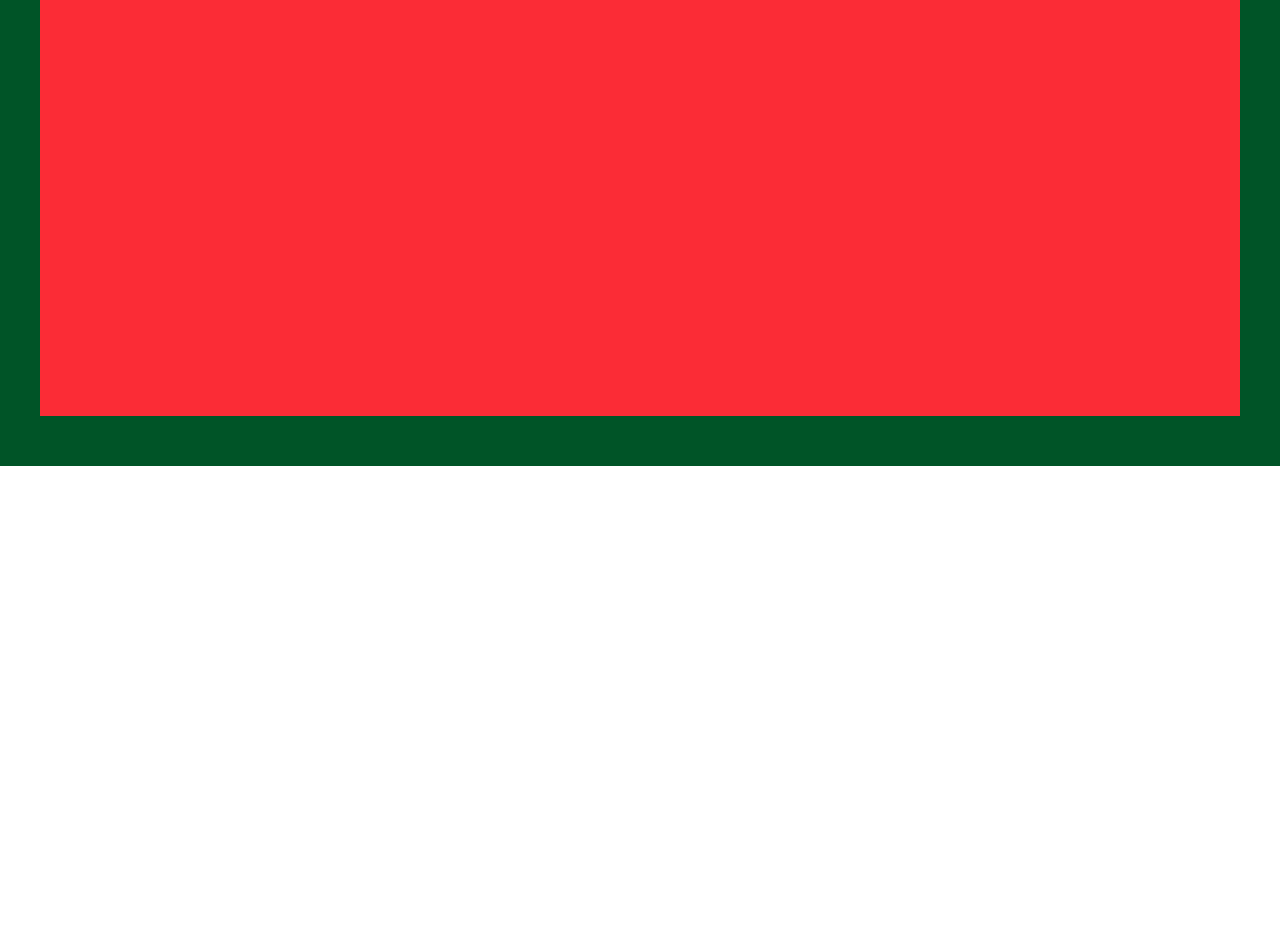
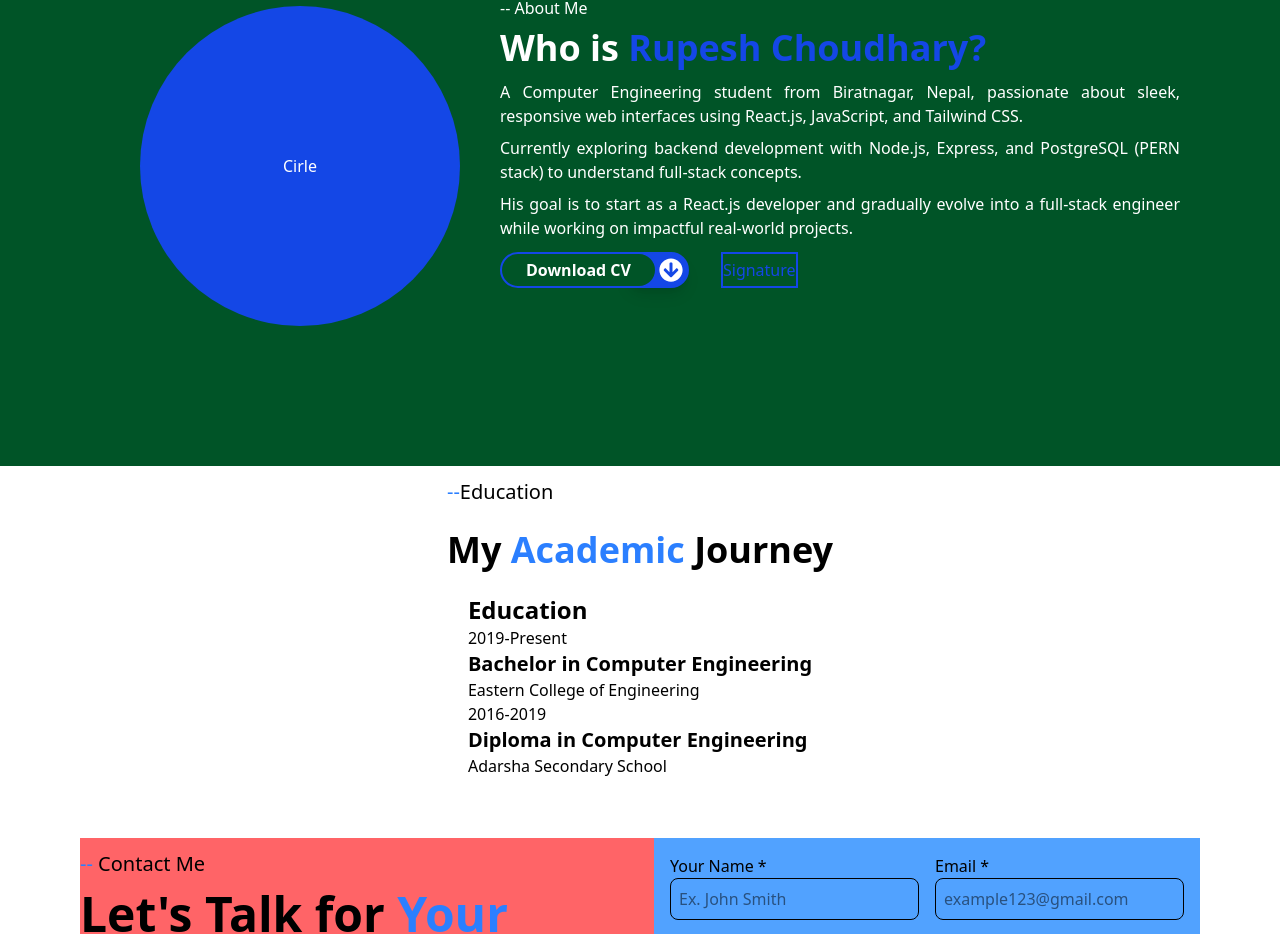
Before and after one commit to rupeshchy10/portfolio_using_react_and_tailwind, a React (Vite) app: page / in a window 1280 px wide. Shown: the part 1284-2218 px from the top of the page. Before the commit the page ends 1750 px from the top, so only its background shows below. Built offline with nearby package versions, Linux system fonts and the light colour scheme.

Commit message:
adding pages as a components

```diff
--- a/src/App.jsx
+++ b/src/App.jsx
@@ -1,19 +1,11 @@
 import './App.css'
-
-import React from 'react'
-import NavBar from "./component/NavBar"
-import HomePage from "./pages/HomePage"
-import Services from "./pages/Services"
-import About from "./pages/About"
+import MainPage from "./pages/MainPage"
 
 const App = () => {
   return (
     <>
     <div className="">
-      <NavBar/>
-      <HomePage/>
-      <Services/>
-      <About/>
+     <MainPage/>
     </div>
     </>
   )
--- /dev/null
+++ b/src/component/About.jsx
@@ -0,0 +1,58 @@
+import React from "react";
+import { FaArrowCircleDown } from "react-icons/fa";
+
+const About = () => {
+	return (
+		<>
+			<div className="h-[600px] bg-[#005427] flex items-center justify-center text-white">
+				<div className="bg-500 h-[500px] w-[1200px] flex items-center justify-between mx-50">
+					<div className="bg-blue-700 w-80 h-80 rounded-full flex items-center justify-center mx-10">
+						Cirle
+					</div>
+					<div className="bg-500 w-170 h-85">
+						<div>
+							<span>--</span> About Me
+						</div>
+						<div className="text-4xl font-bold mt-2">
+							Who is{" "}
+							<span className="text-blue-700">Rupesh Choudhary?</span>
+						</div>
+						<div className="my-3 space-y-2 text-justify">
+							<p>
+								A Computer Engineering student from Biratnagar, Nepal,
+								passionate about sleek, responsive web interfaces using
+								React.js, JavaScript, and Tailwind CSS.
+							</p>
+							<p>
+								Currently exploring backend development with Node.js,
+								Express, and PostgreSQL (PERN stack) to understand
+								full-stack concepts.
+							</p>
+							<p>
+								His goal is to start as a React.js developer and
+								gradually evolve into a full-stack engineer while
+								working on impactful real-world projects.
+							</p>
+						</div>
+						<div className="flex">
+							<div className="flex items-center">
+								<div className="flex border-blue-700 border-2 rounded-4xl px-6 py-1 bg-[#005427] text-white font-semibold cursor-pointer z-10">
+									Download CV
+								</div>
+
+								<button className="flex items-center justify-end bg-blue-700 rounded-full py-1 px-1 -ml-8 cursor-pointer z-0 shadow-lg w-16 border-blue-700 border-2">
+									<FaArrowCircleDown className="text-white text-2xl" />
+								</button>
+							</div>
+							<div className="flex items-center border-2 mx-8 text-blue-700">
+								Signature
+							</div>
+						</div>
+					</div>
+				</div>
+			</div>
+		</>
+	);
+};
+
+export default About;
--- /dev/null
+++ b/src/component/Contact.jsx
@@ -0,0 +1,106 @@
+import { FaLinkedinIn, FaPhoneAlt } from "react-icons/fa";
+import { FaLocationDot } from "react-icons/fa6";
+import { MdEmail } from "react-icons/md";
+
+const Contact = () => {
+	return (
+		<>
+			<div className="flex justify-between my-15 mx-20">
+				<div className="bg-red-400">
+					<h3 className="my-3 text-xl">
+						<span className="text-blue-500">--</span> Contact Me
+					</h3>
+					<h1 className="text-5xl font-semibold w-120">
+						Let's Talk for{" "}
+						<span className="text-blue-500">Your Next Projects</span>
+					</h1>
+					<h3 className="my-7 text-xl">
+						I'm open to internships, collaborations, or freelance
+						opportunities
+					</h3>
+					<ul className="text-xl">
+						<li className="flex my-3 gap-2">
+							<FaPhoneAlt className="rounded-full w-8 h-8 p-1 bg-blue-500" />
+							+977-9862885899
+						</li>
+						<li className="flex my-3 gap-2">
+							<MdEmail className="rounded-full w-8 h-8 p-1 bg-blue-500" />
+							rupevilary1010@gmail.com
+						</li>
+						<li className="flex my-3 gap-2">
+							<FaLinkedinIn className="rounded-full w-8 h-8 p-1 bg-blue-500" />
+							LinkedIn
+						</li>
+						<li className="flex my-3 gap-2">
+							<FaLocationDot className="rounded-full w-8 h-8 p-1 bg-blue-500" />
+							Katahari-4, Morang, Nepal
+						</li>
+					</ul>
+				</div>
+				<div className="bg-blue-400">
+					<div>
+						<div className="flex m-4 gap-4">
+							<div className="flex flex-col">
+								<label>Your Name *</label>
+								<input
+									type="text"
+									placeholder="Ex. John Smith"
+									className="border rounded-lg p-2"
+								/>
+							</div>
+							<div className="flex flex-col">
+								<label>Email *</label>
+								<input
+									type="email"
+									placeholder="example123@gmail.com"
+									className="border rounded-lg p-2"
+								/>
+							</div>
+						</div>
+						<div className="flex m-4 gap-4">
+							<div className="flex flex-col">
+								<label>Your Name *</label>
+								<input
+									type="text"
+									placeholder="Ex. John Smith"
+									className="border rounded-lg p-2"
+								/>
+							</div>
+							<div className="flex flex-col">
+								<label>Email *</label>
+								<input
+									type="email"
+									placeholder="example123@gmail.com"
+									className="border rounded-lg p-2"
+								/>
+							</div>
+						</div>
+						<div className="flex m-4 gap-4">
+							<div className="flex flex-col">
+								<label>Your Name *</label>
+								<input
+									type="text"
+									placeholder="Ex. John Smith"
+									className="border rounded-lg p-2"
+								/>
+							</div>
+							<div className="flex flex-col">
+								<label>Email *</label>
+								<input
+									type="email"
+									placeholder="example123@gmail.com"
+									className="border rounded-lg p-2"
+								/>
+							</div>
+						</div>
+						<div className="m-4 gap-4">
+							<label>Your Message *</label>
+							<input className="border rounded-lg w-full h-40" placeholder="Enter here..."/>
+						</div>
+					</div>
+				</div>
+			</div>
+		</>
+	);
+};
+export default Contact;
--- /dev/null
+++ b/src/component/Education.jsx
@@ -0,0 +1,35 @@
+import React from "react";
+
+const Education = () => {
+	return (
+		<>
+			<div className="flex flex-col items-center">
+				<div>
+					<h3 className="my-3 text-xl">
+						<span className="text-blue-500">--</span>Education
+					</h3>
+					<h1 className="text-4xl font-bold my-6">My <span className="text-blue-500">Academic</span> Journey</h1>
+				</div>
+				<div>
+					<h1 className="text-2xl font-bold">Education</h1>
+					<div>
+						<h3>2019-Present</h3>
+						<h1 className="text-xl font-bold">
+							Bachelor in Computer Engineering
+						</h1>
+						<h3 className="">Eastern College of Engineering</h3>
+					</div>
+					<div>
+						<h3>2016-2019</h3>
+						<h1 className="text-xl font-bold">
+							Diploma in Computer Engineering
+						</h1>
+						<h3 className="">Adarsha Secondary School</h3>
+					</div>
+				</div>
+			</div>
+		</>
+	);
+};
+
+export default Education;
--- a/src/component/NavBar.jsx
+++ b/src/component/NavBar.jsx
@@ -6,10 +6,10 @@ const NavBar = () => {
 			{/* <div className="bg-[#2e4da7] text-white flex justify-between items-center mx-14 mt-6 h-15 rounded-4xl"> */}
 			<div className="bg-[#005427] text-white flex justify-between items-center  mt-6 mx-14 h-15 rounded-4xl">
 				<div className="text-2xl font-bold mx-2">
-					<span className="bg-blue-500 rounded-4xl p-2 m-1 text-black">
+					<span className="bg-blue-500 rounded-full p-2 m-1 text-black">
 						R
 					</span>
-					Rupesh<span className="text-blue-500">.</span>
+					Rupesh<span className="text-blue-500">.dev</span>
 				</div>
 				<div>
 					<ol className="flex space-x-8">
@@ -18,7 +18,7 @@ const NavBar = () => {
 						<li>About</li>
 						<li>Projects</li>
 						<li>Blogs</li>
-						<li>Testimonials</li>
+						{/* <li>Testimonials</li> */}
 					</ol>
 				</div>
 				<button className="rounded-4xl bg-white text-black mx-2 h-10 px-8">
--- /dev/null
+++ b/src/component/Projects.jsx
@@ -0,0 +1,9 @@
+import React from 'react'
+
+const Projects = () => {
+  return (
+    <div>Projects</div>
+  )
+}
+
+export default Projects
--- a/src/pages/About.jsx
+++ /dev/null
@@ -1,16 +0,0 @@
-import React from "react";
-
-const About = () => {
-	return (
-		<>
-			<div className="h-[600px] bg-[#005427] flex items-center justify-center">
-				<div className="bg-red-500 h-[500px] w-[1200px]">
-					<div>Hello</div>
-					<div>Hello</div>
-				</div>
-			</div>
-		</>
-	);
-};
-
-export default About;
--- /dev/null
+++ b/src/pages/MainPage.jsx
@@ -0,0 +1,22 @@
+import NavBar from "../component/NavBar";
+import HomePage from "../component/HomePage";
+import Services from "../component/Services";
+import About from "../component/About";
+import Contact from "../component/Contact";
+import Education from "../component/Education";
+const MainPage = () => {
+	return (
+		<>
+			<div>
+				<NavBar />
+				<HomePage />
+				<Services />
+				<About />
+				<Education />
+				<Contact />
+			</div>
+		</>
+	);
+};
+
+export default MainPage;
```
Also changed, not shown: src/component/HomePage.jsx (renamed from src/pages/HomePage.jsx), src/component/Services.jsx (renamed from src/pages/Services.jsx).
